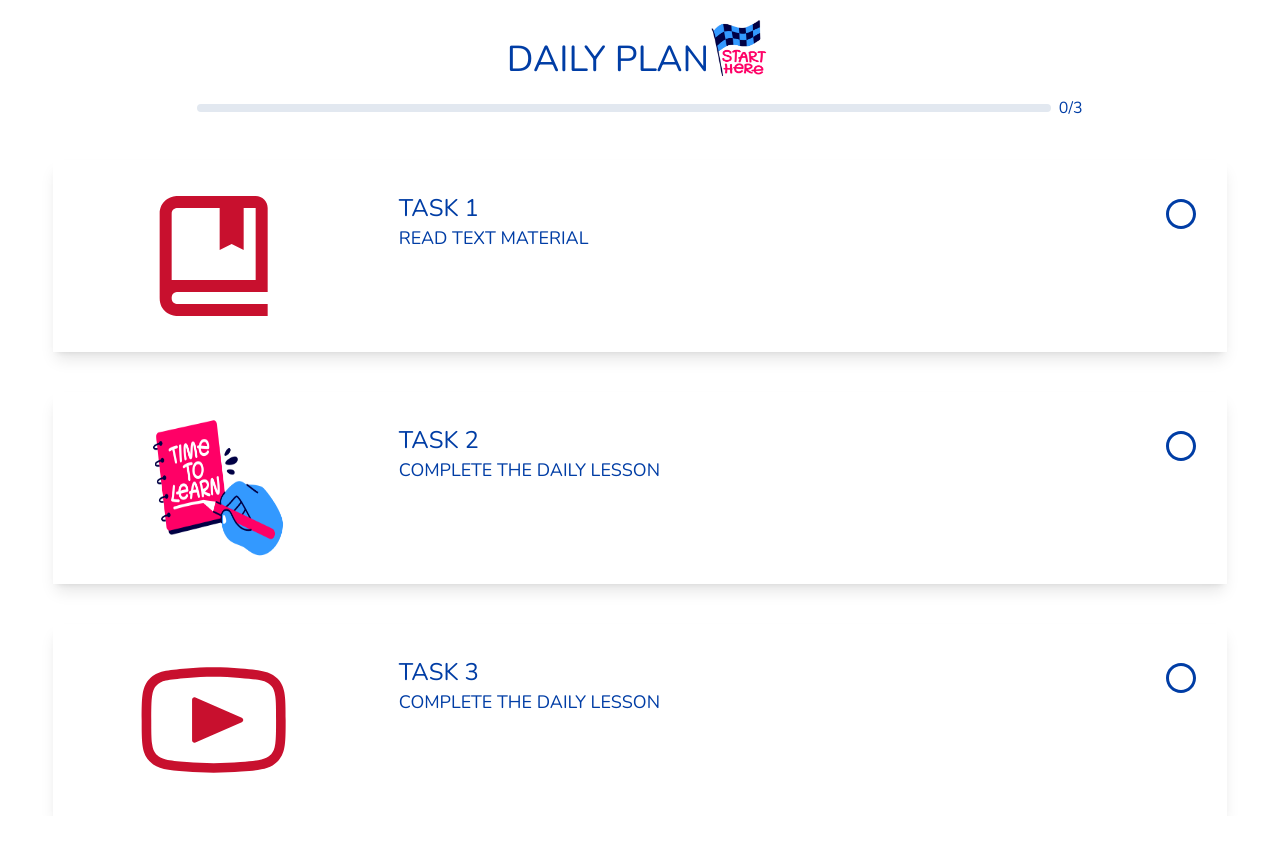
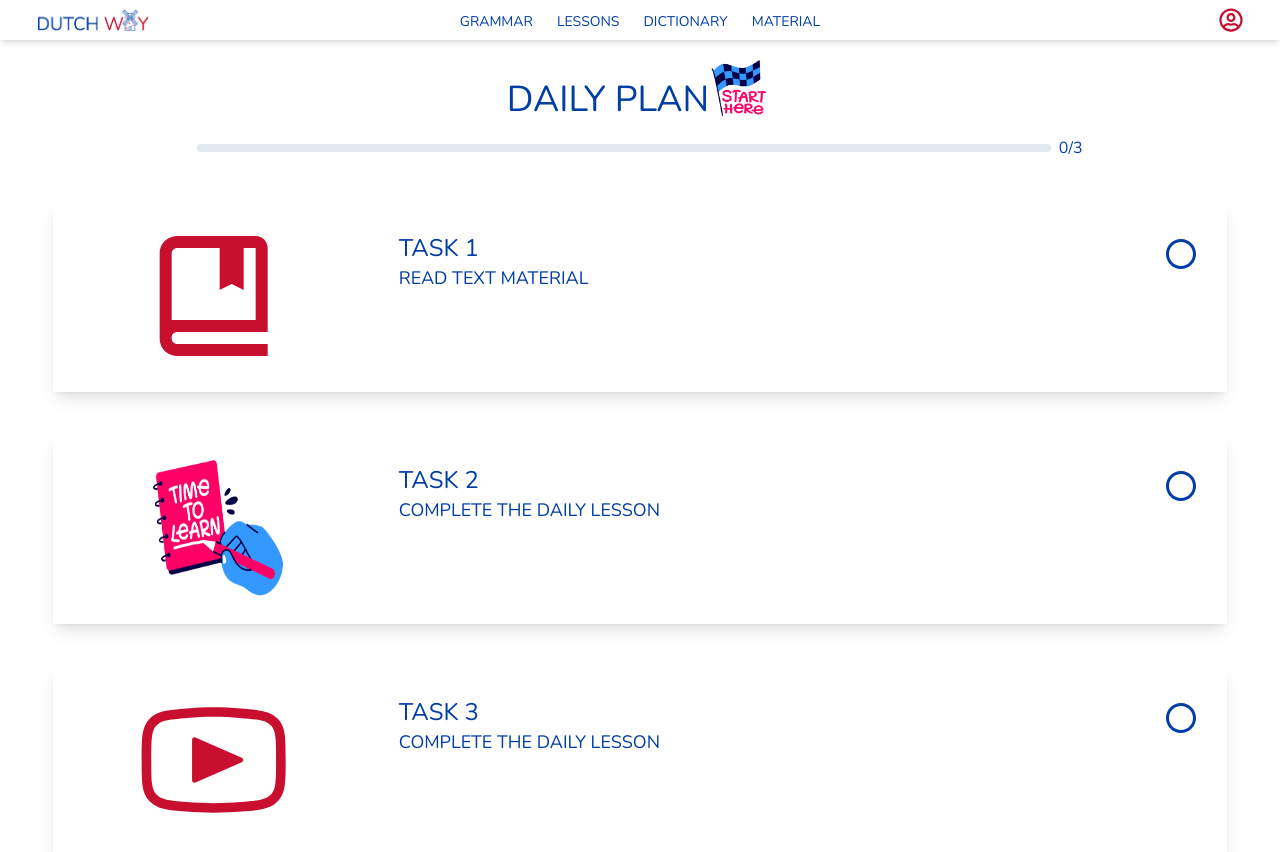
Before and after one commit to iroac/dutchway, a React (Create React App) app in the folder client/: page / in a window 1280 px wide. Shown: the top 852 px of the page. Before the commit the page ends 816 px from the top, so only its background shows below. Built offline with nearby package versions, Linux system fonts and the light colour scheme; no server answers.

Commit message:
remove navbar from signup and login pages

```diff
--- a/client/src/App.tsx
+++ b/client/src/App.tsx
@@ -1,4 +1,4 @@
-import { Routes, Route, BrowserRouter, Outlet } from 'react-router-dom';
+import { Routes, Route, BrowserRouter, useLocation } from 'react-router-dom';
 import GrammarPage from './pages/grammar/GrammarPage'
 import LessonsPage from './pages/lessons/LessonsPage'
 import DictionaryPage from './pages/DictionaryPage'
@@ -21,8 +21,20 @@ import NavBar from './components/NavBar'
 import { MyContextProvider} from './contexts/ContextLessons';
 
 function App() {
+    return (
+        <BrowserRouter>
+        <MainApp/>
+        </BrowserRouter>
+    )
+}
+
+function MainApp() {
+    const location = useLocation();
+    const excludeNavBarRoutes = ['/signup', '/login'];
+
   return (
-    <BrowserRouter>
+    <>
+    {excludeNavBarRoutes.includes(location.pathname) ? null : <NavBar />}
     <MyContextProvider>
     <Routes>
     <Route path="/" element={<Home/>} />
@@ -41,14 +53,11 @@ function App() {
     <Route path="/posts" element={<Posts/>} />
     <Route path="/posts/post/:postId" element={<Post/>} />
     <Route path="/videos/video/:videoId" element={<Video/>} />
-    <>
       <Route path="/signup" element={<SignUp />} />
       <Route path="/login" element={<Login />} />
-      <Route path="/*" element={<><NavBar /><Outlet /></>}/>
-    </>
   </Routes>
   </MyContextProvider>
-  </BrowserRouter>
+  </>
   )
 }
 
```
